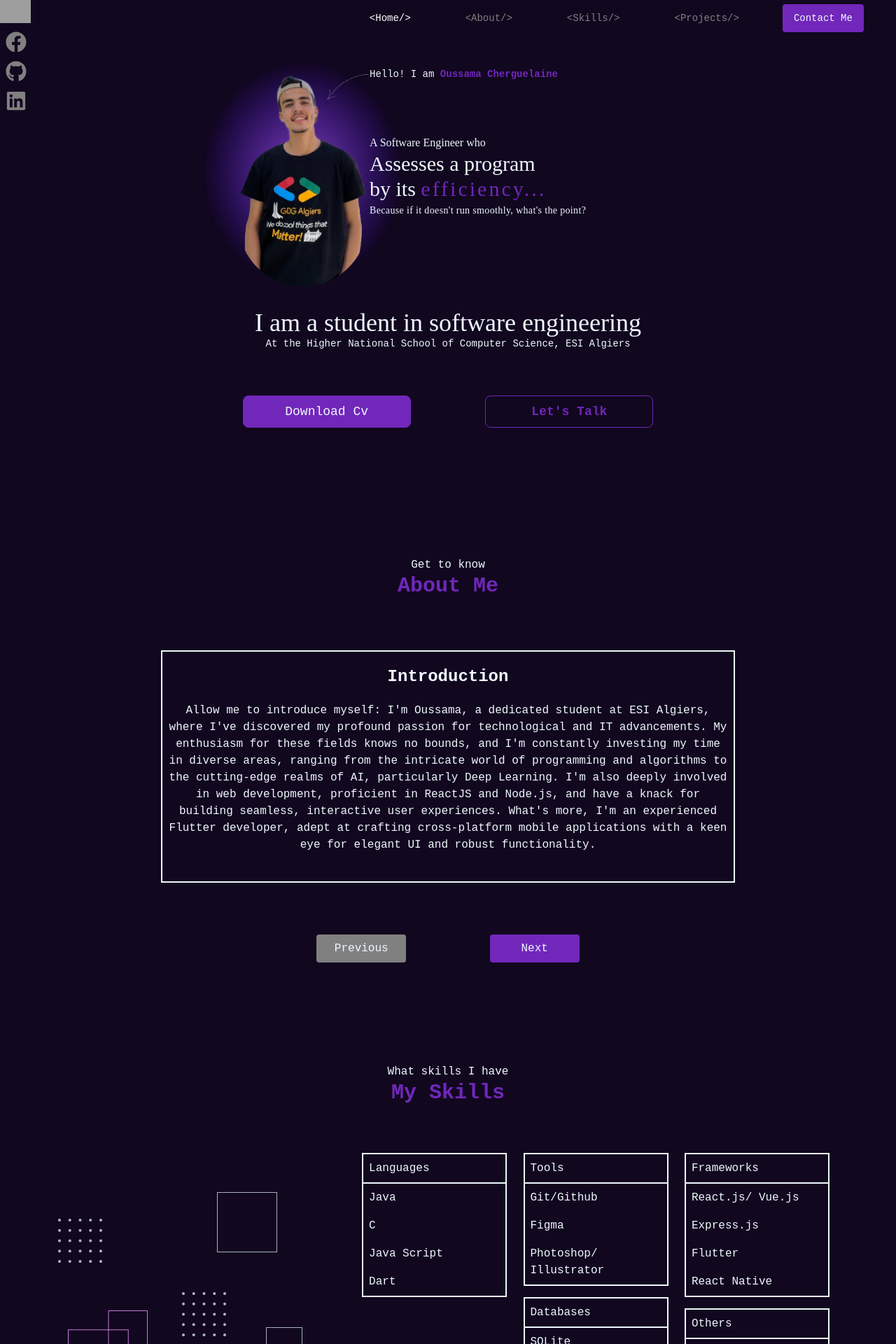
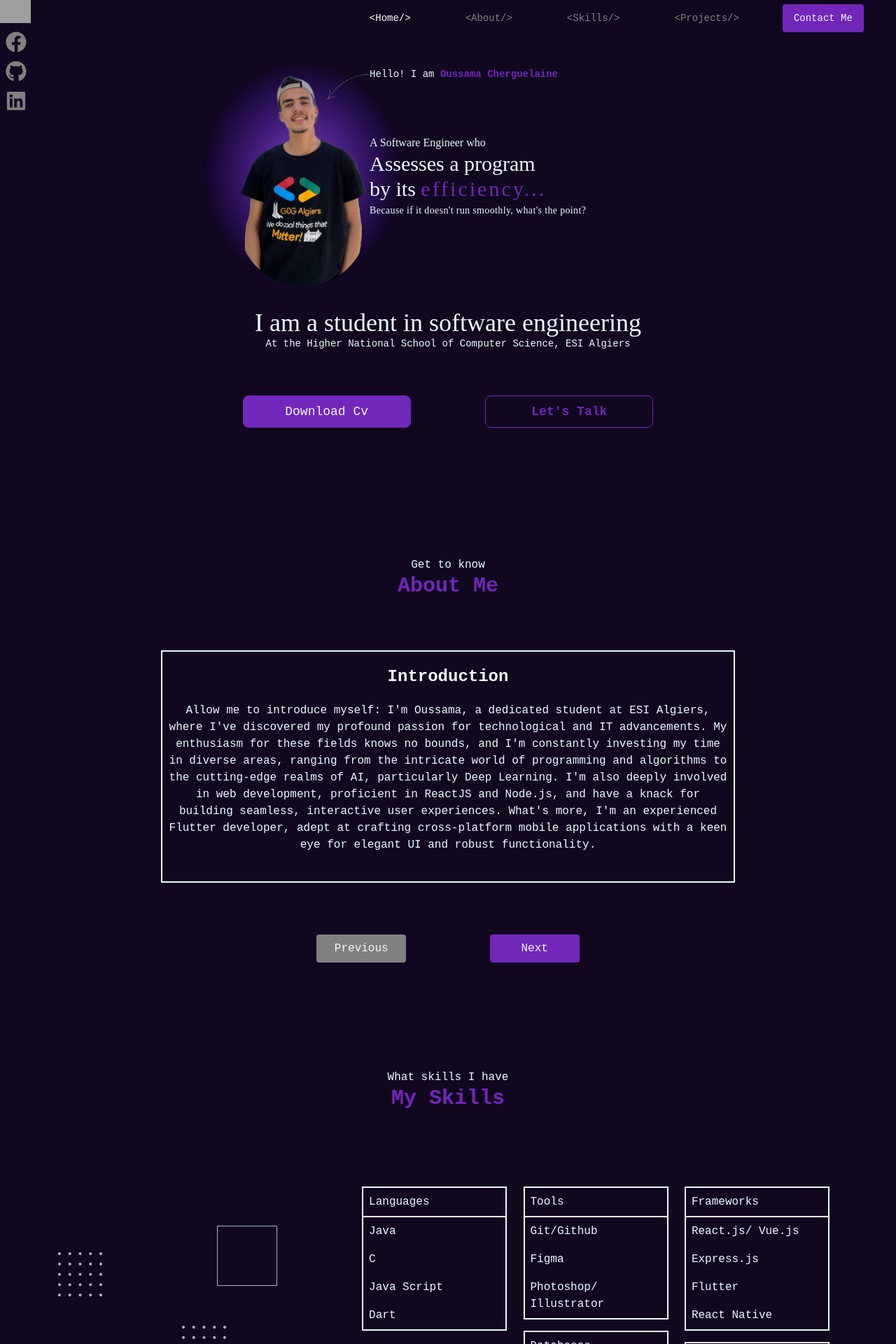
Before and after one commit to ousscher/My-Portfolio, a React (Create React App) app: page / in a window 1280 px wide. Shown: the top 1920 px of the page at 70% size. Built offline with nearby package versions, Linux system fonts and the light colour scheme; grey boxes are pictures that could not be loaded.

Commit message:
added responsive navbar/ added transition / added animations

```diff
--- a/package.json
+++ b/package.json
@@ -3,12 +3,13 @@
   "version": "0.1.0",
   "private": true,
   "dependencies": {
-    "@testing-library/jest-dom": "^5.17.0",
+    "@testing-library/jest-dom": "^5.17.0f",
     "@testing-library/react": "^13.4.0",
     "@testing-library/user-event": "^13.5.0",
     "autoprefixer": "^10.4.16",
     "emailjs-com": "^3.2.0",
     "font-awesome": "^4.7.0",
+    "framer-motion": "^10.16.4",
     "intersection-observer": "^0.12.2",
     "postcss": "^8.4.31",
     "postcss-cli": "^10.1.0",
--- a/public/index.html
+++ b/public/index.html
@@ -12,10 +12,11 @@
     />
     <link rel="apple-touch-icon" href="%PUBLIC_URL%/logo192.png" />
     <link rel="manifest" href="%PUBLIC_URL%/manifest.json" />
-    <title>React App</title>
+    <title>Oussama's Portfolio</title>
   </head>
   <body>
     <noscript>You need to enable JavaScript to run this app.</noscript>
-    <div id="root"></div>
+    <div id="root">
+    </div>
   </body>
 </html>
--- a/src/components/Hero.jsx
+++ b/src/components/Hero.jsx
@@ -1,16 +1,76 @@
 import React from 'react'
 import me from './../assets/me.png'
 import CV from '../assets/cv.pdf'
+import { motion } from "framer-motion"
+import {staggerContainer, slideIn, buttonVariants} from '../motion.js'
+import {textContainer, textVariant2} from '../motion.js'
+
+
 
 const Hero = () => {
   return (
-      <section className='pt-32  md:pt-20 flex items-center flex-col mb-20 ' id='hero' >
-      <div className='flex w-[55%] relative  '>
+      <motion.div
+      variants={staggerContainer}
+      initial='hidden'
+      whileInView='show'
+      viewport={{once:false, amount: 0.25}}
+      className='pt-32  md:pt-20 flex items-center flex-col mb-20 ' id='hero' >
+      <motion.div variants={slideIn('left','tween',0.2,1)}  className='flex w-[55%] relative  '>
       <img src={me} alt="myPhoto " className=' w-64 md:w-72'  />
-      <p className='absolute top-4  left-44 md:left-60  text-center text-sm'>Hello! I am  <span className='text-[#7127BA] font-bold'>Oussama Cherguelaine</span></p>
-      <p className=' hidden md:block absolute top-20 lg:top-28 left-60 text-sm lg:text-base  font-[Preahvihear]'>A Software Engineer who <br /><span className=' text-2xl lg:text-3xl  '>Assesses a program</span > <br /> <span className=' text-3xl '>by its  <span className='text-[#7127BA] tracking-widest text-2xl lg:text-3xl'>efficiency...</span></span> <br /><span className='text-sm tracking-wide'>Because if it doesn't run smoothly, what's the point?</span></p>
-      </div>
-      <div className=' my-12 md:my-8  w-[60%]  flex-col justify-'>
+      {/* faire le motion de text */}
+      < motion.p
+        variants={textContainer}
+        className=' hidden md:block absolute top-4  left-44 md:left-60  text-center text-sm'
+        >
+          {Array.from("Hello! I am ").map((letter, index ) => (
+            <motion.span
+            variants={textVariant2}
+            key={index}
+            >
+              {letter ===' ' ? '\u00A0' : letter}
+
+            </motion.span>
+          ))}
+          {Array.from("Oussama Cherguelaine").map((letter, index ) => (
+            <motion.span
+            variants={textVariant2}
+            key={index}
+            className='text-[#7127BA] font-bold'
+            >
+              {letter ===' ' ? '\u00A0' : letter}
+
+            </motion.span>
+          ))}
+
+        </motion.p>
+        <motion.div
+          variants={textContainer}
+          className='absolute top-4 left-44 md:left-60 text-center text-sm block sm:hidden'
+          style={{ whiteSpace: 'pre-line' }}
+        >
+          {["Hello! I am", "Oussama" , "Cherguelaine"].map((word, wordIndex) => (
+            <div key={wordIndex}>
+              {Array.from(word).map((letter, letterIndex) => (
+                <motion.span
+                  variants={textVariant2}
+                  key={letterIndex}
+                  className={wordIndex === 1 ||wordIndex ===2 ? 'text-[#7127BA] font-bold' : ''}
+                >
+                  {letter === ' ' ? '\u00A0' : letter}
+                </motion.span>
+              ))}
+            </div>
+          ))}
+        </motion.div>
+      <motion.p className=' hidden md:block absolute top-20 lg:top-28 left-60 text-sm lg:text-base  font-[Preahvihear]'>A Software Engineer who <br /><span className=' text-2xl lg:text-3xl  '>Assesses a program</span > <br /> <span className=' text-3xl '>by its  <span className='text-[#7127BA] tracking-widest text-2xl lg:text-3xl'>efficiency...</span></span> <br /><span className='text-sm tracking-wide'>Because if it doesn't run smoothly, what's the point?</span></motion.p>
+      </motion.div>
+      <motion.div
+      variants={buttonVariants}
+      initial="hidden"
+      whileInView="show"
+      className='w-[100%] flex flex-col items-center'
+      >
+      <div className=' my-12 md:my-8  w-[60%]  flex-col '>
         <p className=' font-[Preahvihear] text-xl sm:text-2xl lg:text-4xl text-center '>I am a student in software engineering  </p>
         <p className='mt-4 md:mt-0 text-center text-sm'>At the Higher National School of Computer Science, ESI Algiers</p>
       </div>
@@ -29,7 +89,8 @@ const Hero = () => {
          >Let's Talk</button>
       </a>
       </div>
-    </section>
+      </motion.div>
+    </motion.div>
   )
 }
 
--- a/src/components/Navbar.jsx
+++ b/src/components/Navbar.jsx
@@ -2,12 +2,8 @@ import React, { useState , useRef , useEffect} from 'react';
 import { FaFacebook , FaGithub , FaLinkedin  } from 'react-icons/fa';
 
 const NavBar = ()=>{
-//     const [activeSection, setActiveSection] = useState('hero');
-
-
-const [activeItem, setActiveItem] = useState('hero');
+const [activeItem, setActiveItem] = useState('hero'); //pour la section actuelle
 const navRef = useRef(null);
-
 const scrollToSection = (sectionId) => {
   const section = document.getElementById(sectionId);
   if (section) {
@@ -35,10 +31,13 @@ const scrollToSection = (sectionId) => {
           window.removeEventListener('scroll', handleScroll);
         };
       }, []);
-
+      const [isNavbarVisible, setIsNavbarVisible] = useState(false); //la variable pour afficher le navbar en petits devices
+      const toggleNavbar = () => { //inverser la valeur du isNavbarVisible
+        setIsNavbarVisible(!isNavbarVisible);
+      };
     return(
-        <div className='flex flex-col ' ref={navRef}>
-            <div className="  fixed top-0 w-[100%] md:w-[96%] right-0   flex justify-between md:justify-evenly navbar text-sm items-center ">
+    <div className='flex flex-col ' ref={navRef}>
+        <div className="  fixed top-0 w-[100%] md:w-[96%] right-0   flex justify-between md:justify-evenly navbar text-sm items-center ">
         <div className=" lg:w-[30%] ">
             {/* pour le logo apres */}
             <div className='w-[100%] md:hidden flex flex-row  justify-around'>
@@ -47,7 +46,7 @@ const scrollToSection = (sectionId) => {
                 <div className='mx-3'><a href="/"><FaLinkedin className=' text-3xl text-[white]  hover:scale-110  '  /></a></div>
             </div>
         </div>
-        <button className='m-3 md:hidden'>
+        <button className='m-3 md:hidden' onClick={toggleNavbar}>
         <span class="material-symbols-outlined" style={{fontSize: '44px',} }>
             menu
          </span>
@@ -89,22 +88,39 @@ const scrollToSection = (sectionId) => {
             Contact Me
         </button>
         </div>
-        {/* le navbar dans le petits screens */}
-        {/* <div className=' block lg:hidden'>
+        {/* le navbar de petits screens ---- rester à developper  */}
+        <div className={`${isNavbarVisible?'block':'hidden'} md:hidden flex flex-col mt-16 justify-center items-center`}>
         <button
-            className={`hidden md:block text-[gray] p-4 hover:text-[white] hover:scale-110 ${activeSection === 'hero' ? 'text-[white]' : ''}`}
+            className={` text-[gray] p-2 hover:text-[white] hover:scale-110 ${activeItem  === 'hero' ? 'text-[white]' : ''}`}
             onClick={() => scrollToSection('hero')}
             >
             &lt;Home/&gt;
         </button>
         <button
-            className={`hidden md:block text-[gray] p-4 hover:text-[white] hover:scale-110 ${activeSection === 'hero' ? 'text-[white]' : ''}`}
-            onClick={() => scrollToSection('hero')}
+            className={` text-[gray] p-2 hover:text-[white] hover:scale-110 ${activeItem  === 'about' ? 'text-[white]' : ''}`}
+            onClick={() => scrollToSection('about')}
             >
-            &lt;Home/&gt;
+            &lt;About/&gt;
         </button>
-        </div> */}
+        <button
+            className={` text-[gray] p-2 hover:text-[white] hover:scale-110 ${activeItem  === 'skills' ? 'text-[white]' : ''}`}
+            onClick={() => scrollToSection('skills')}
+            >
+            &lt;Skills/&gt;
+        </button>
+        <button
+            className={`  text-[gray] p-2 pb-4 hover:text-[white] hover:scale-110 ${activeItem  === 'projects' ? 'text-[white]' : ''}`}
+            onClick={() => scrollToSection('projects')}
+            >
+            &lt;Projects/&gt;
+        </button>
+        <button className={` bg-mainColor px-2 w-36 h-10 rounded hover:scale-105 ${activeItem  === 'contact' ? '' : ''}`}
+            onClick={() => scrollToSection('contact')}
+            >
+            Contact Me
+        </button>
         </div>
+    </div>
     );
 }
 
--- a/src/components/Skills.jsx
+++ b/src/components/Skills.jsx
@@ -4,18 +4,35 @@ import { Swiper, SwiperSlide } from 'swiper/react';
 import 'swiper/css/navigation';
 import 'swiper/css/pagination';
 import 'swiper/css/scrollbar';
+import { motion } from "framer-motion"
+import { textVariant } from '../motion';
+import {staggerContainer, slideIn, buttonVariants} from '../motion.js'
 
 const Skills = ()=>{
     return(
-        <section className="flex justify-center items-center flex-col pb-4  pt-16 "  id="skills" >
+        <motion.div
+        variants={staggerContainer}
+        initial='hidden'
+        whileInView='show'
+        viewport={{once:false, amount: 0.25}}
+        className="flex justify-center items-center flex-col pb-4  pt-8 "  id="skills" >
             <div className="mb-5" >
-                <p className="text-md text-center">What skills I have <br /><span className= " font-semibold text-[#7127BA] text-3xl">My Skills</span></p>
+                <motion.h1
+                variants={textVariant(0.5)}
+                className="mt-10 text-md  text-center" >What skills I have</motion.h1>
+                <motion.h1
+                variants={textVariant(0.5)}
+                className='mb-10 text-md  text-center text-3xl text-[#7127BA] font-bold' >My Skills</motion.h1>
             </div>
             <div className="w-[90%] flex justify-evenly  pt-12 ">
-                <div className='w-[35%] mt-14 hidden lg:block'>
+                <motion.div
+                variants={slideIn('right','tween',0.2,1)}
+                className='w-[35%] mt-14 hidden lg:block'>
                     <img src={texture} alt="texture" />
-                </div>
-                <div className=' w-[90%] lg:w-[60%] hidden  md:flex flex-row justify-around ' >
+                </motion.div>
+                <motion.div
+                variants={slideIn('left','tween',0.2,1)}
+                className=' w-[90%] lg:w-[60%] hidden  md:flex flex-row justify-around ' >
                     <div className = "w-[30%] ">
                     <div className="  border-2 w-[100%]">
                     <div className="border-b-2 ">
@@ -79,7 +96,7 @@ const Skills = ()=>{
                     </div>
                     </div>
                     </div>
-                </div>
+                </motion.div >
             </div>
             <div className='w-[90%]  p-10 flex items-center justify-center md:hidden  '>
             <Swiper
@@ -162,7 +179,7 @@ const Skills = ()=>{
                 </SwiperSlide>
             </Swiper>
             </div>
-        </section>
+        </motion.div>
     );
 }
 
--- /dev/null
+++ b/src/motion.js
@@ -0,0 +1,179 @@
+export const buttonVariants = {
+    hidden: {
+      opacity: 0,
+      y: -50,
+      transition: {
+        type: 'spring',
+        stiffness: 300,
+        damping: 140,
+      },
+    },
+    show: {
+      opacity: 1,
+      y: 0,
+      transition: {
+        type: 'spring',
+        stiffness: 80,
+        delay: 1,
+      },
+    },
+  };
+
+  export const portfolioVariant = {
+    hidden: {
+      opacity: 0,
+      y: -50,
+      transition: {
+        type: 'spring',
+        stiffness: 300,
+        damping: 140,
+      },
+    },
+    show: {
+      opacity: 1,
+      y: 0,
+      transition: {
+        type: 'spring',
+        stiffness: 80,
+        delay: 0.3,
+      },
+    },
+  };
+
+  export const slideIn = (direction, type, delay, duration) => ({
+    hidden: {
+      x: direction === 'left' ? '-100%' : direction === 'right' ? '100%' : 0,
+      y: direction === 'up' ? '100%' : direction === 'down' ? '100%' : 0,
+    },
+    show: {
+      x: 0,
+      y: 0,
+      transition: {
+        type,
+        delay,
+        duration,
+        ease: 'easeOut',
+      },
+    },
+  });
+
+  export const staggerContainer = (staggerChildren, delayChildren) => ({
+    hidden: {},
+    show: {
+      transition: {
+        staggerChildren,
+        delayChildren,
+      },
+    },
+  });
+
+  export const textVariant = (delay) => ({
+    hidden: {
+      y: 50,
+      opacity: 0,
+    },
+    show: {
+      y: 0,
+      opacity: 1,
+      transition: {
+        type: 'spring',
+        duration: 1.25,
+        delay,
+      },
+    },
+  });
+  export const textVariant2 = {
+    hidden: {
+      opacity: 0,
+      y: '100%',
+    },
+    show: {
+      opacity: 1,
+      y: 0,
+      transition: {
+        type: 'tween',
+        ease: 'easeIn',
+      },
+    },
+  };
+  export const textContainer = {
+    hidden: {
+      opacity: 0,
+    },
+    show: (i = 1) => ({
+      opacity: 1,
+      transition: { staggerChildren: 0.1, delayChildren: i * 0.1 },
+    }),
+  };
+  export const fadeIn = (direction, type, delay, duration) => ({
+    hidden: {
+      x: direction === 'left' ? 100 : direction === 'right' ? -100 : 0,
+      y: direction === 'up' ? 100 : direction === 'down' ? -100 : 0,
+      opacity: 0,
+    },
+    show: {
+      x: 0,
+      y: 0,
+      opacity: 1,
+      transition: {
+        type,
+        delay,
+        duration,
+        ease: 'easeOut',
+      },
+    },
+  });
+
+  export const planetVariants = (direction) => ({
+    hidden: {
+      x: direction === 'left' ? '-100%' : '100%',
+      rotate: 120,
+    },
+    show: {
+      x: 0,
+      rotate: 0,
+      transition: {
+        type: 'spring',
+        duration: 1.8,
+        delay: 0.5,
+      },
+    },
+  });
+
+  export const zoomIn = (delay, duration) => ({
+    hidden: {
+      scale: 0,
+      opacity: 0,
+    },
+    show: {
+      scale: 1,
+      opacity: 1,
+      transition: {
+        type: 'tween',
+        delay,
+        duration,
+        ease: 'easeOut',
+      },
+    },
+  });
+
+  export const footerVariants = {
+    hidden: {
+      opacity: 0,
+      y: 50,
+      transition: {
+        type: 'spring',
+        stiffness: 300,
+        damping: 140,
+      },
+    },
+    show: {
+      opacity: 1,
+      y: 0,
+      transition: {
+        type: 'spring',
+        stiffness: 80,
+        delay: 0.5,
+      },
+    },
+  };
```
Also changed, not shown: src/components/About.jsx (+22 -6 lines), src/components/Contact.jsx (+21 -7 lines), src/components/Projects.jsx (+20 -7 lines), src/App.jsx (renamed from src/App.js), 1 other file (tests, documents, lock files or other folders).
